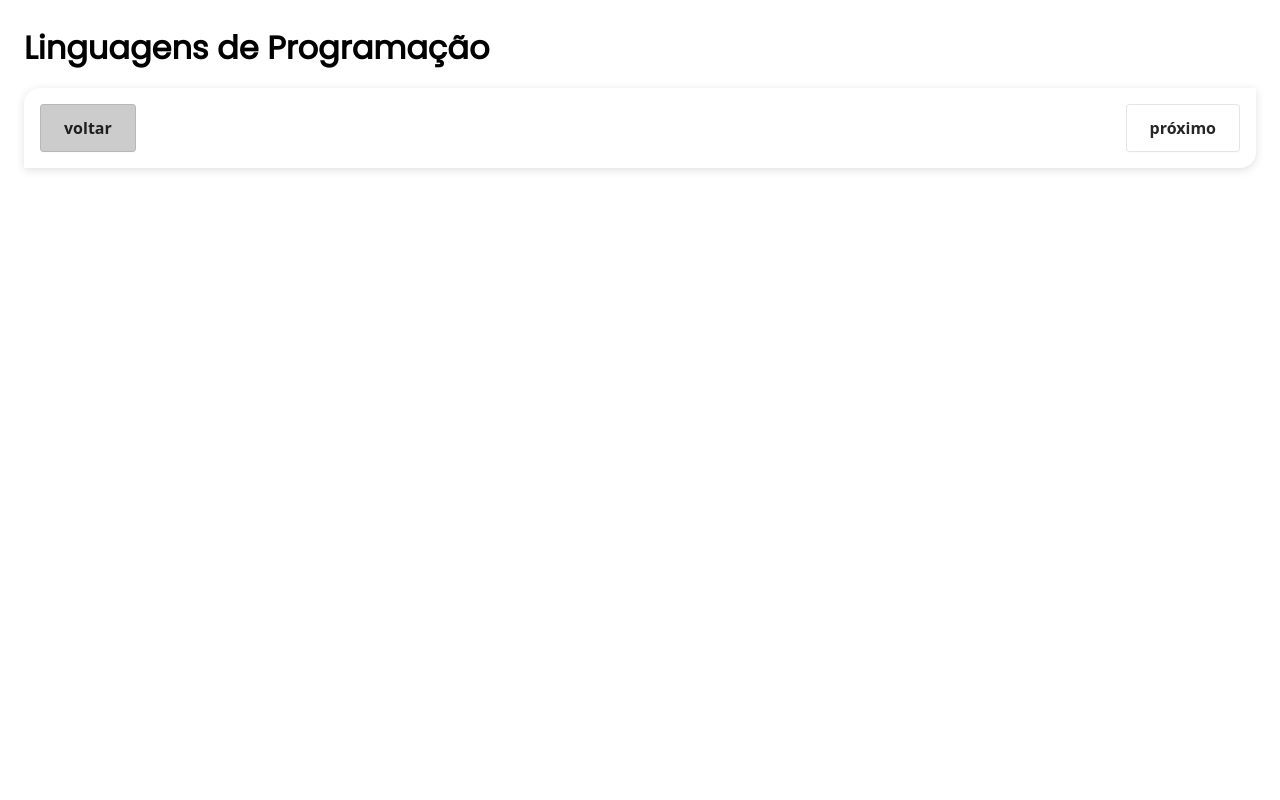
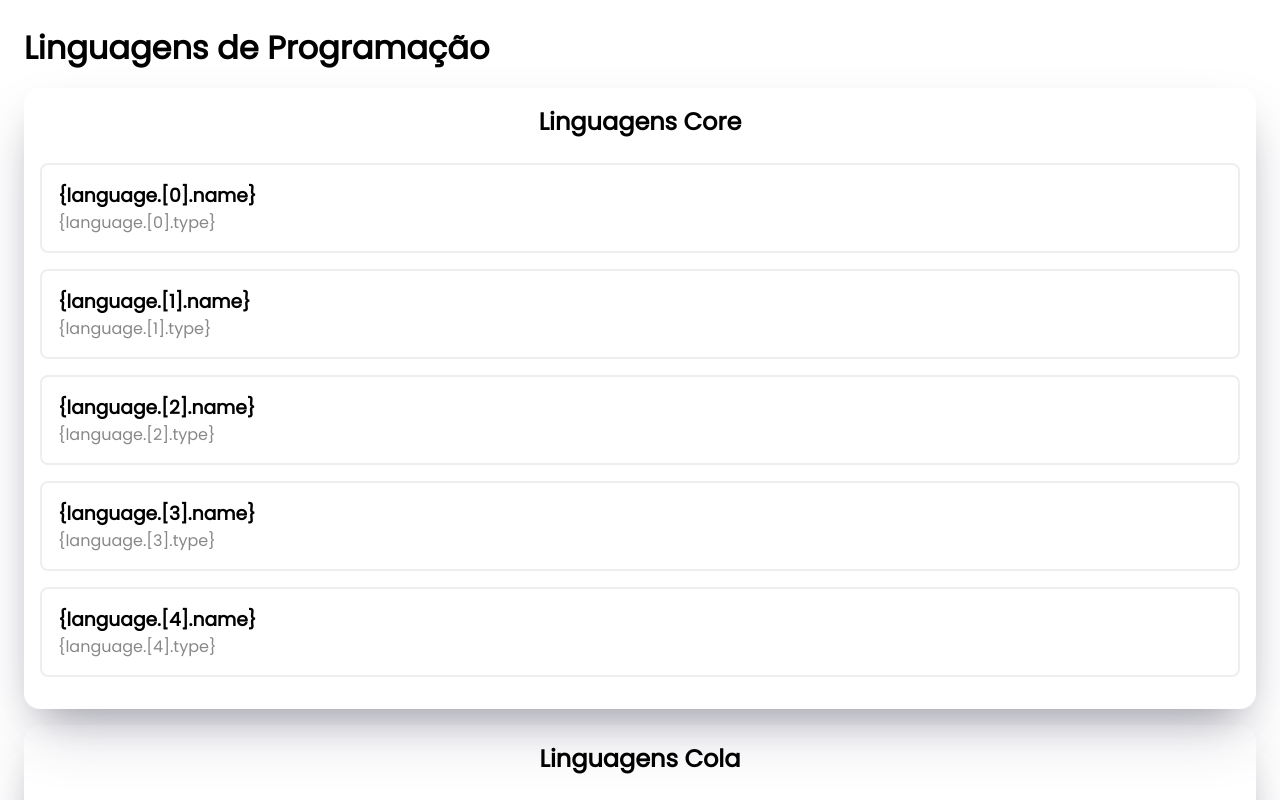
Before and after one commit to ElioNeto/auto-layout, an Angular app: page / in a window 1280 px wide. Shown: the top 800 px of the page. Built offline with nearby package versions, Linux system fonts and the light colour scheme; data requests are answered from the project's data file.

Commit message:
rendering page

```diff
--- a/src/app/core/core.component.html
+++ b/src/app/core/core.component.html
@@ -12,6 +12,9 @@
   <div *ngIf="layout">
     <app-page
       [page]="layout.pages[currentPage - 1]"
+      [data]="data"
+      [contents]="layout.contents"
+      [sections]="layout.sections"
       [id]="layout.pages[currentPage - 1].id"
     ></app-page>
     <div class="actions">
--- a/src/app/core/core.component.ts
+++ b/src/app/core/core.component.ts
@@ -9,7 +9,6 @@ import { CoreService } from "../shared/services/core.service";
 export class CoreComponent implements OnInit {
   layout: any;
   data: any;
-  objParsed: any;
 
   currentPage: number = 1;
   totalPages: number | undefined;
--- a/src/app/shared/components/orchestrator/orchestrator.component.html
+++ b/src/app/shared/components/orchestrator/orchestrator.component.html
@@ -1,13 +1,15 @@
+<div *ngFor="let IIS of itemsInSection">
   <div class="orchestrator" *ngFor="let item of items">
+    <div *ngIf="IIS === item.id" [id]="item.id">
       <div *ngIf="item.kind === 'text'">
-    <div class="text-container" [id]="item.id">
+        <div class="text-container">
           <span>{{ item.label }}</span>
           <span>{{ item.value }}</span>
           <span *ngIf="item.subtext">{{ item.subtext }}</span>
         </div>
       </div>
       <div *ngIf="item.kind === 'date'">
-    <div class="text-container" [id]="item.id">
+        <div class="text-container">
           <span>{{ item.label }}</span>
           <span>{{ item.value }}</span>
           <span *ngIf="item.subtext">{{ item.subtext }}</span>
@@ -17,3 +19,5 @@
         <p>currency</p>
       </div>
     </div>
+  </div>
+</div>
--- a/src/app/shared/components/orchestrator/orchestrator.component.ts
+++ b/src/app/shared/components/orchestrator/orchestrator.component.ts
@@ -7,6 +7,8 @@ import { Component, Input, OnInit } from "@angular/core";
 })
 export class OrchestratorComponent implements OnInit {
   @Input() items: any;
+  @Input() itemsInSection: any;
+  @Input() data: any;
 
   constructor() {}
   ngOnInit(): void {
--- a/src/app/shared/components/page/page.component.html
+++ b/src/app/shared/components/page/page.component.html
@@ -1,4 +1,9 @@
 <h1>{{ page.title }}</h1>
-<div class="section" *ngFor="let section of page.sections">
-  <app-section [id]="section.id" [section]="section"></app-section>
+<div class="section">
+  <app-section
+    [sectionsInPage]="page.items"
+    [data]="data"
+    [sections]="sections"
+    [contents]="contents"
+  ></app-section>
 </div>
--- a/src/app/shared/components/page/page.component.ts
+++ b/src/app/shared/components/page/page.component.ts
@@ -7,6 +7,9 @@ import { Component, OnInit, Input } from "@angular/core";
 })
 export class PageComponent implements OnInit {
   @Input() page: any;
+  @Input() data: any;
+  @Input() sections: any;
+  @Input() contents: any;
 
   constructor() {}
   ngOnInit(): void {}
--- a/src/app/shared/components/section/section.component.html
+++ b/src/app/shared/components/section/section.component.html
@@ -1,5 +1,13 @@
-<div class="section">
-  <h2>{{ section.title }}</h2>
-  <h3 *ngIf="section.description">{{ section.description }}</h3>
-  <app-orchestrator [items]="section.items"></app-orchestrator>
+<div *ngFor="let SIP of sectionsInPage">
+  <div *ngFor="let section of sections">
+    <div class="section" *ngIf="SIP === section.id" [id]="SIP">
+      <h2>{{ section.title }}</h2>
+      <h3 *ngIf="section.description">{{ section.description }}</h3>
+      <app-orchestrator
+        [items]="contents"
+        [itemsInSection]="section.items"
+        [data]="data"
+      ></app-orchestrator>
+    </div>
+  </div>
 </div>
--- a/src/app/shared/components/section/section.component.ts
+++ b/src/app/shared/components/section/section.component.ts
@@ -6,7 +6,11 @@ import { Component, Input, OnInit } from "@angular/core";
   styleUrls: ["./section.component.css"],
 })
 export class SectionComponent implements OnInit {
-  @Input() section: any;
+  @Input() sections: any;
+  @Input() contents: any;
+  @Input() data: any;
+  @Input() sectionsInPage: any;
+
   constructor() {}
   ngOnInit(): void {}
 }
```
Lines whose indentation alone changed are shown as unchanged.
